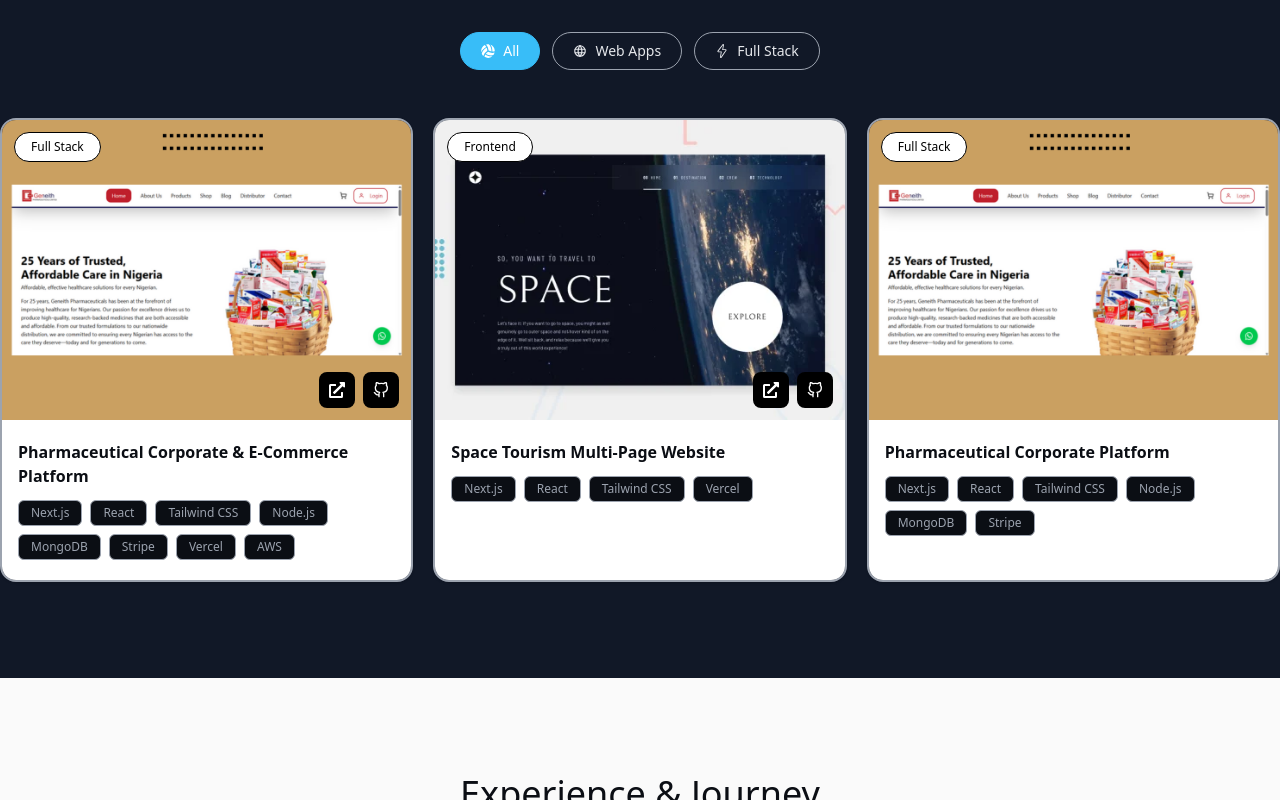
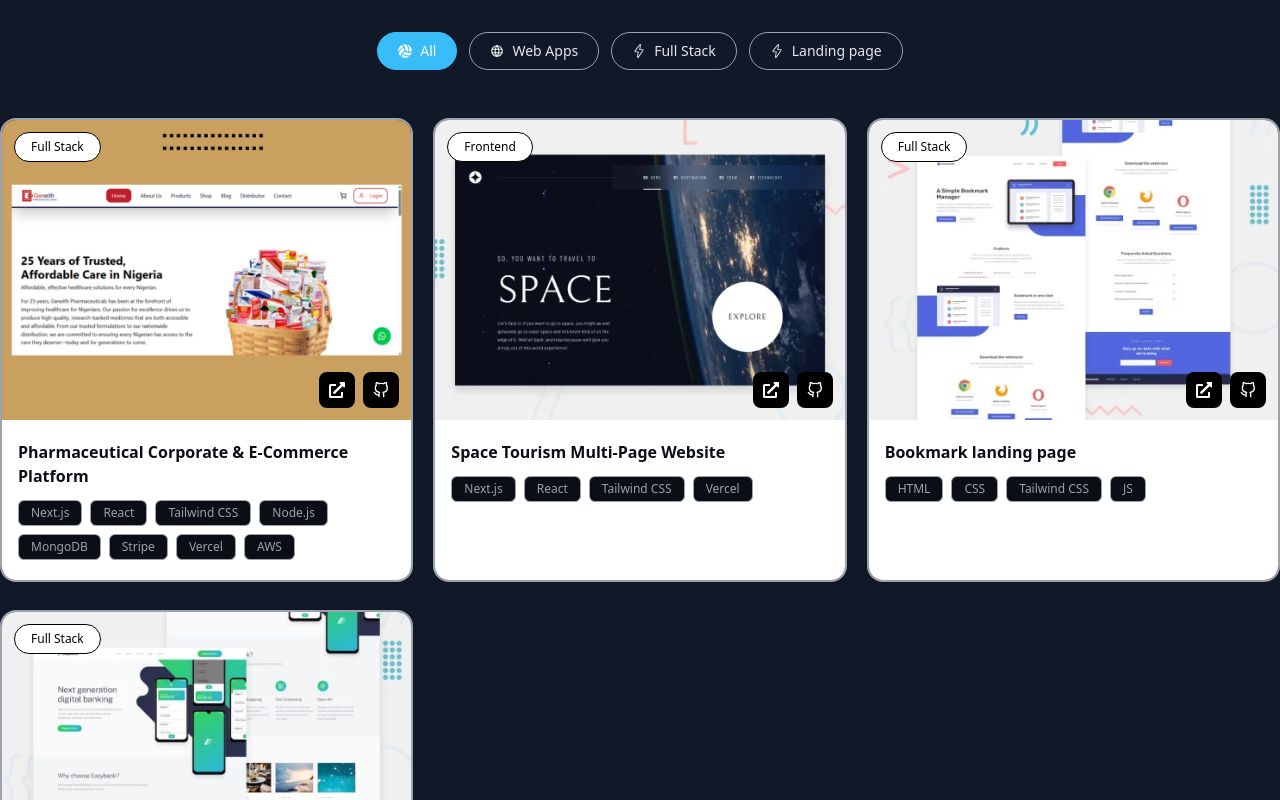
Before and after one commit to franklynxchill/-franklin.dev-portfolio, a Next.js app: page / in a window 1280 px wide. Shown: the part 3220-4020 px from the top of the page. Built offline with nearby package versions, Linux system fonts and the light colour scheme.

Commit message:
update commit

```diff
--- a/app/components/ContactSection.tsx
+++ b/app/components/ContactSection.tsx
@@ -28,7 +28,7 @@ function ContactSection() {
 
               <div className="mt-9">
                 {/* item 1 */}
-                <Link href="mailto:franklynxchill@gmail.com">
+                <Link href="mailto:franklynxchill@gmail.com" target="_blank">
                   <div className=" flex gap-3 items-center my-4 p-4 rounded-2xl  bg-text-muted/5 shadow">
                     <div className=" bg-primary p-3 flex items-center justify-center rounded-lg">
                       <MdOutlineMailOutline className=" text-2xl font-bold text-white"/>
@@ -82,12 +82,12 @@ function ContactSection() {
                 <div className=" mt-6">
                   <h4 className=" text-background">Connect with me</h4>
                   <div className=" flex items-center gap-x-2 mt-2">
-                    <Link href="https://github.com/franklynxchill">
+                    <Link href="https://github.com/franklynxchill" target="_blank">
                       <div className=" bg-black p-2.5 flex items-center justify-center rounded-lg">
                         <LuGithub className=" text-lg font-bold text-white"/>
                       </div>
                     </Link>
-                    <Link href="https://www.linkedin.com/in/franklynxchill">
+                    <Link href="https://www.linkedin.com/in/franklynxchill" target="_blank">
                       <div className=" border-2 border-[#0A66C2] p-2 flex items-center justify-center rounded-lg">
                         <FaLinkedinIn className=" text-lg font-bold text-[#0A66C2]" />
                       </div>
--- a/app/components/FeatureSection.tsx
+++ b/app/components/FeatureSection.tsx
@@ -9,7 +9,7 @@ import { FiGithub } from "react-icons/fi"
 import { SlEnergy } from "react-icons/sl"
 import { TbWorld } from "react-icons/tb"
 
-type FilterType = "all" | "frontend" | "fullstack"
+type FilterType = "all" | "frontend" | "fullstack" | "landingpage"
 
 function FeatureSection() {
   const [filter, setFilter] = useState<FilterType>("all")
@@ -41,18 +41,29 @@ function FeatureSection() {
       stacks: ["Next.js", "React", "Tailwind CSS", "Vercel"],
     },
     {
-      categories: "fullstack",
-      image: "/assets/geneith_pharm_project.png",
-      title: "Pharmaceutical Corporate Platform",
-      liveLink: "",
-      gitlink: "",
+      categories: "landpage",
+      image: "/assets/bookmark-landing-page.webp",
+      title: "Bookmark landing page",
+      liveLink: "https://bookmark-landing-page-franklynxchill.netlify.app/",
+      gitlink: "https://github.com/franklynxchill/bookmark-landing-page",
       stacks: [
-        "Next.js",
-        "React",
+        "HTML",
+        "CSS",
         "Tailwind CSS",
-        "Node.js",
-        "MongoDB",
-        "Stripe",
+        "JS",
+      ],
+    },
+    {
+      categories: "landpage",
+      image: "/assets/digital-bank-landing-page.webp",
+      title: "Digital bank landing page",
+      liveLink: "https://easybank-landing-page-franklynxchill.netlify.app/",
+      gitlink: "https://github.com/franklynxchill/easybank-landing-page",
+      stacks: [
+        "HTML",
+        "CSS",
+        "Tailwind CSS",
+        "JS",
       ],
     },
   ]
@@ -83,6 +94,12 @@ function FeatureSection() {
           onClick={() => setFilter("fullstack")}
           icon={<SlEnergy />}
           label="Full Stack"
+        />
+        <FilterButton
+          active={filter === "landingpage"}
+          onClick={() => setFilter("landingpage")}
+          icon={<SlEnergy />}
+          label="Landing page"
         />
       </div>
 
--- a/app/components/Hero.tsx
+++ b/app/components/Hero.tsx
@@ -13,7 +13,7 @@ function Hero() {
   return (
     <div className="">
       <div className=" bg-surface" id="hero">
-        <section className=" px-5 md:p-0 w-full flex flex-col h-screen md:h-[120vh] pt-24 md:pt-20 items-center justify-center">
+        <section className=" px-5 md:p-0 w-full flex flex-col h-screen md:h-[120vh] pt-24 md:pt-20 pb-10 md:pb-0 items-center justify-center">
           <motion.div
             initial={{ opacity: 0, y: 24 }}
             animate={{ opacity: 1, y: 0 }}
@@ -62,15 +62,16 @@ function Hero() {
 
             {/* Socials */}
             <div className=" flex items-center justify-center gap-x-5 mt-12 ">
-              <Link href="">
+              <Link href="https://github.com/franklynxchill" target="_blank">
                 <LuGithub className=" text-2xl font-bold text-text-muted hover:text-primary"/>
               </Link>
-              <Link href="">
+              <Link href="https://www.linkedin.com/in/franklynxchill/" target="_blank">
                 <FaLinkedinIn className=" text-2xl font-bold text-text-muted hover:text-primary" />
               </Link>
-              <Link href="">
+              <Link href="mailto:franklynxchill@gmail.com" target="_blank">
                 <MdOutlineMailOutline className=" text-2xl font-bold text-text-muted hover:text-primary"/>
               </Link>
+              <a href="http://" target="_blank" rel="noopener noreferrer"></a>
             </div>
           </motion.div>
         </section>
```
Also changed, not shown: public/assets/bookmark-landing-page.webp (added), public/assets/digital-bank-landing-page.webp (added).
